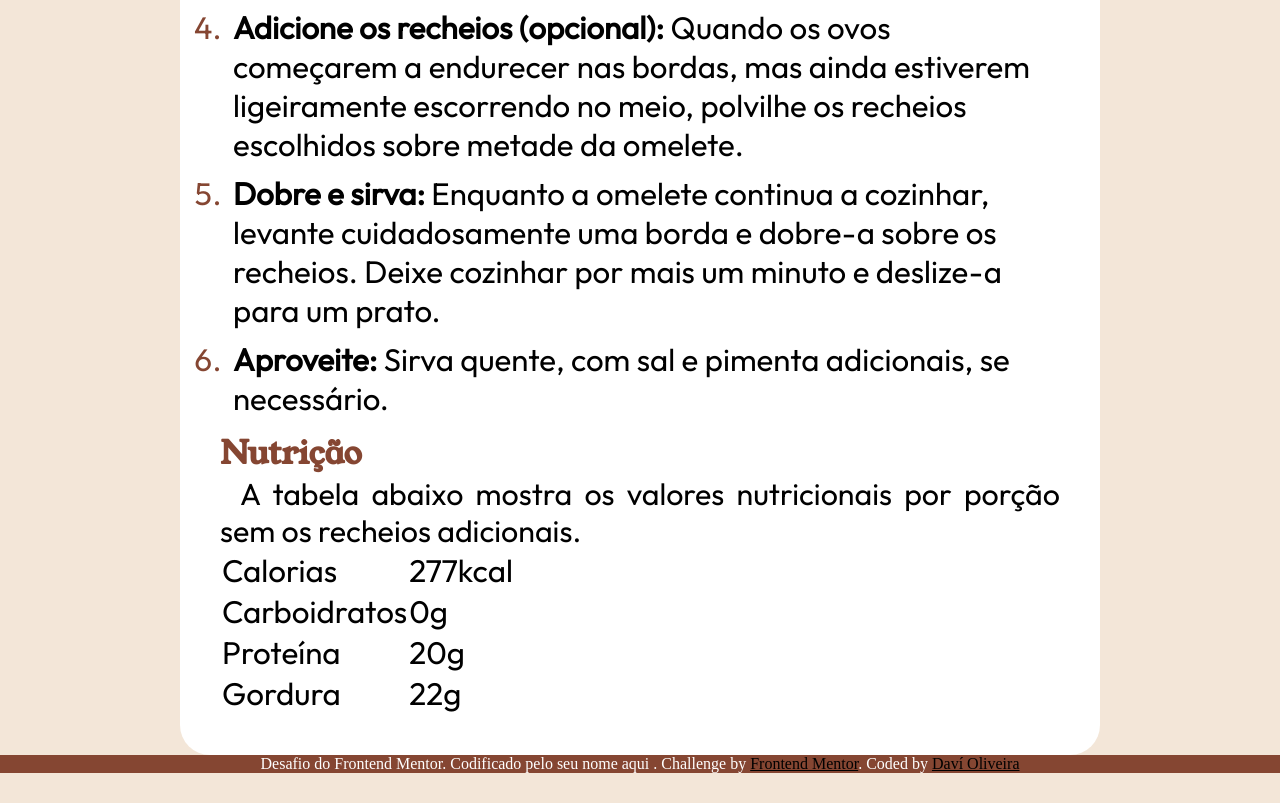
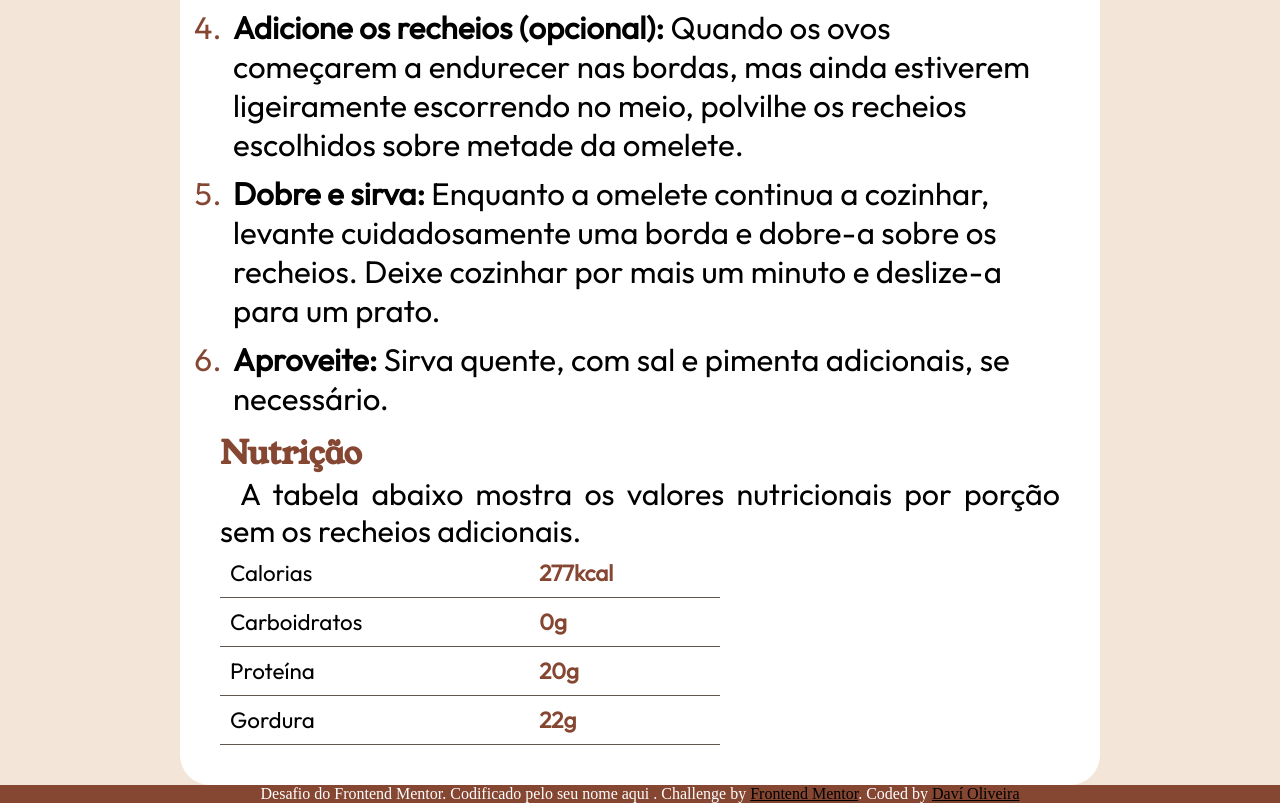
Before and after one commit to Davi-Dev25/Desafio-do-omelete, a plain HTML site: page index.html in a window 1280 px wide. Shown: the part 1783-2586 px from the top of the page. Before the commit the page ends 2556 px from the top, so only its background shows below. Drawn offline with Linux system fonts and the light colour scheme.

Commit message:
arrumando a tabela

```diff
--- a/index.html
+++ b/index.html
@@ -79,24 +79,24 @@
           recheios adicionais.
         </p>
         <table>
-          <theader>
-
-          </theader>
           <tbody>
             <tr>
               <td>Calorias</td>
-              <td>277kcal</td>
+              <td  class="cal">277kcal</td>
             </tr>
             <tr>
-              <td>Carboidratos</td>
-              <td>0g</td>
+              <td >Carboidratos</td>
+              <td class="cal">0g</td>
             </tr>
             <tr>
-              <td>Proteína</td>
-              <td>20g</td>
+              <td >Proteína</td>
+              <td class="cal"> 20g</td>
             </tr>
-            <td>Gordura</td>
-            <td>22g</td>
+
+            <tr>
+              <td>Gordura</td>
+              <td  class="cal">22g</td>
+            </tr>
           </tbody>
         </table>
       </article>
--- a/style/style.css
+++ b/style/style.css
@@ -87,12 +87,20 @@ li{
 li::marker{
     color: var(--cor5);
 }
-table td, tr{
+table{
+    width: 500px;
+    border-collapse:collapse ;
+}
+td{
+    padding: 10px;
+    border-bottom: 1px solid var(--cor3);
     font-size: 1.4em;
 }
-table > tr{
-    border: 2px ;
+.cal{
+    color: var(--cor5);
+    font-weight:bold ;
 }
+
 footer{
 
     text-align: center;
```
